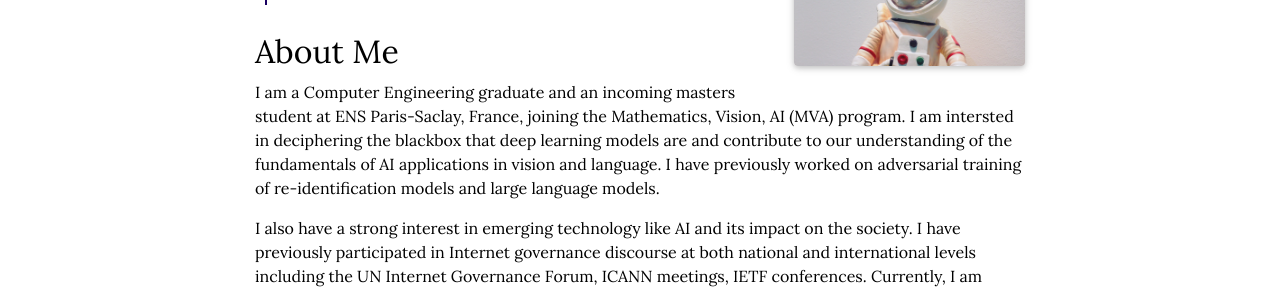
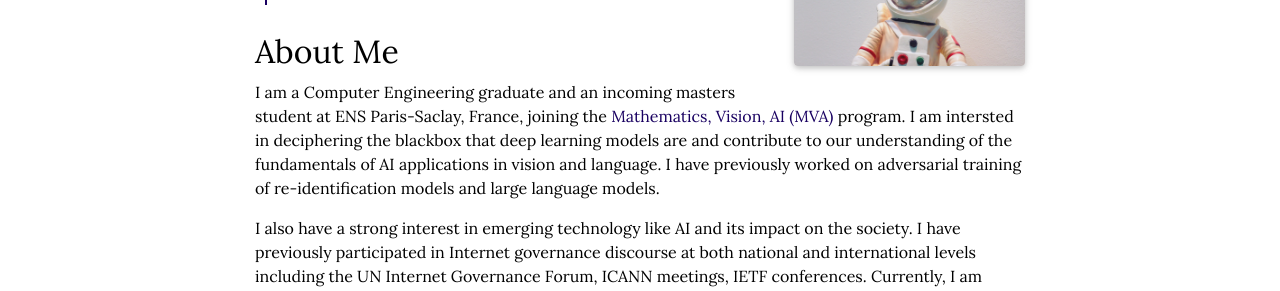
Before and after one commit to majauhar/majauhar.github.io, a Jekyll site: the page built from _pages/about.md, in a window 1280 px wide and 1215 px high. Shown: the part 302-593 px from the top of the window. Built offline with Jekyll 4.4.1, drawn with Linux system fonts in a browser that asks for light colours; full-size pictures stand in for the smaller copies a plugin makes; comment, search, counter and statistics services are not loaded; a style sheet for code colours, icons or effects is not loaded; part of the change alters nothing that is shown.

```diff
--- a/_pages/about.md
+++ b/_pages/about.md
@@ -19,7 +19,7 @@ social: true  # includes social icons at the bottom of the page
 
 ## About Me
 
-I am a Computer Engineering graduate and an incoming masters student at ENS Paris-Saclay, France, joining the Mathematics, Vision, AI (MVA) program. I am intersted in deciphering the blackbox that deep learning models are and contribute to our understanding of the fundamentals of AI applications in vision and language. I have previously worked on adversarial training of re-identification models and large language models.
+I am a Computer Engineering graduate and an incoming masters student at ENS Paris-Saclay, France, joining the <a href="https://www.master-mva.com/"> Mathematics, Vision, AI (MVA) </a> program. I am intersted in deciphering the blackbox that deep learning models are and contribute to our understanding of the fundamentals of AI applications in vision and language. I have previously worked on adversarial training of re-identification models and large language models.
 
 I also have a strong interest in emerging technology like AI and its impact on the society. I have previously participated in Internet governance discourse at both national and international levels including the UN Internet Governance Forum, ICANN meetings, IETF conferences. Currently, I am leading the Internet Society Youth Standing Group as <a href="https://youthsig.org/"> Secretary</a>, elected for the 2022-24 term.
 
```
